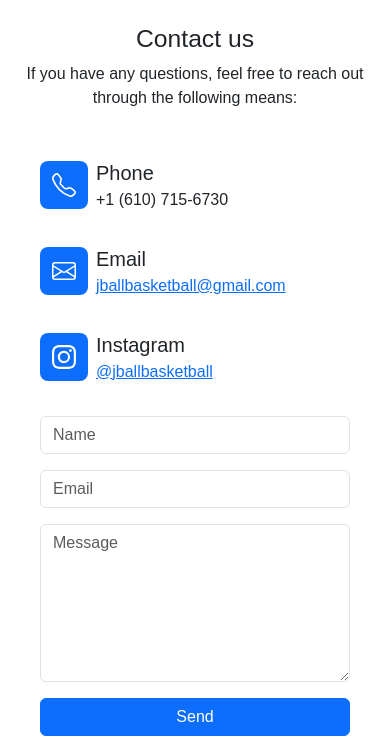
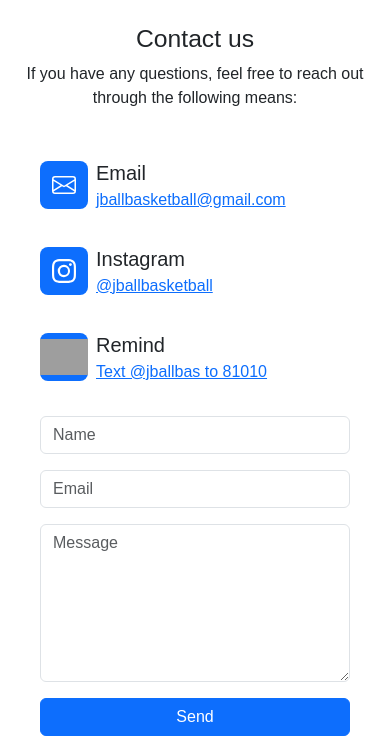
Before and after one commit to JBallBasketball/JBallBasketballWebsite, a Flask app: page /contact/ in a window 390 px wide. Shown: the part 95-846 px from the top of the page. Run offline with Flask 3, Linux system fonts and the light colour scheme; parts of the project's set-up code (start-up, migrations or seed data) failed here and were passed over; some web fonts are replaced; grey boxes are pictures that could not be loaded.

Commit message:
Removed phone number and added remind link to contact section

```diff
--- a/app/templates/contact.html
+++ b/app/templates/contact.html
@@ -72,15 +72,6 @@ j=d.createElement(s),dl=l!='dataLayer'?'&l='+l:'';j.async=true;j.src=
                     <div class="col-md-6 col-lg-4 col-xl-4">
                         <div class="d-flex flex-column justify-content-center align-items-start h-100">
                             <div class="d-flex align-items-center p-3">
-                                <div class="bs-icon-md bs-icon-rounded bs-icon-primary d-flex flex-shrink-0 justify-content-center align-items-center d-inline-block bs-icon"><svg xmlns="http://www.w3.org/2000/svg" width="1em" height="1em" fill="currentColor" viewBox="0 0 16 16" class="bi bi-telephone">
-                                        <path d="M3.654 1.328a.678.678 0 0 0-1.015-.063L1.605 2.3c-.483.484-.661 1.169-.45 1.77a17.568 17.568 0 0 0 4.168 6.608 17.569 17.569 0 0 0 6.608 4.168c.601.211 1.286.033 1.77-.45l1.034-1.034a.678.678 0 0 0-.063-1.015l-2.307-1.794a.678.678 0 0 0-.58-.122l-2.19.547a1.745 1.745 0 0 1-1.657-.459L5.482 8.062a1.745 1.745 0 0 1-.46-1.657l.548-2.19a.678.678 0 0 0-.122-.58L3.654 1.328zM1.884.511a1.745 1.745 0 0 1 2.612.163L6.29 2.98c.329.423.445.974.315 1.494l-.547 2.19a.678.678 0 0 0 .178.643l2.457 2.457a.678.678 0 0 0 .644.178l2.189-.547a1.745 1.745 0 0 1 1.494.315l2.306 1.794c.829.645.905 1.87.163 2.611l-1.034 1.034c-.74.74-1.846 1.065-2.877.702a18.634 18.634 0 0 1-7.01-4.42 18.634 18.634 0 0 1-4.42-7.009c-.362-1.03-.037-2.137.703-2.877L1.885.511z"></path>
-                                    </svg></div>
-                                <div class="px-2">
-                                    <p class="lead mb-0">Phone</p>
-                                    <p class="mb-0">+1 (610) 715-6730</p>
-                                </div>
-                            </div>
-                            <div class="d-flex align-items-center p-3">
                                 <div class="bs-icon-md bs-icon-rounded bs-icon-primary d-flex flex-shrink-0 justify-content-center align-items-center d-inline-block bs-icon"><svg xmlns="http://www.w3.org/2000/svg" width="1em" height="1em" fill="currentColor" viewBox="0 0 16 16" class="bi bi-envelope">
                                         <path d="M0 4a2 2 0 0 1 2-2h12a2 2 0 0 1 2 2v8a2 2 0 0 1-2 2H2a2 2 0 0 1-2-2zm2-1a1 1 0 0 0-1 1v.217l7 4.2 7-4.2V4a1 1 0 0 0-1-1zm13 2.383-4.708 2.825L15 11.105zm-.034 6.876-5.64-3.471L8 9.583l-1.326-.795-5.64 3.47A1 1 0 0 0 2 13h12a1 1 0 0 0 .966-.741M1 11.105l4.708-2.897L1 5.383z"></path>
                                     </svg></div>
@@ -97,6 +88,14 @@ j=d.createElement(s),dl=l!='dataLayer'?'&l='+l:'';j.async=true;j.src=
                                 <div class="px-2">
                                     <p class="lead mb-0">Instagram</p><a href="https://www.instagram.com/jballbasketball/">
                                         <p class="mb-0">@jballbasketball</p>
+                                    </a>
+                                </div>
+                            </div>
+                            <div class="d-flex align-items-center p-3">
+                                <div class="bs-icon-md bs-icon-rounded bs-icon-primary d-flex flex-shrink-0 justify-content-center align-items-center d-inline-block bs-icon"><img class="img-fluid" src="https://ik.imagekit.io/jballbasketball/logos/remind-symbol.svg"></div>
+                                <div class="px-2">
+                                    <p class="lead mb-0">Remind</p><a href="tel:81010">
+                                        <p class="mb-0">Text&nbsp;@jballbas to 81010</p>
                                     </a>
                                 </div>
                             </div>
```
Also changed, not shown: app/templates/index.html (+8 -9 lines), 1 other file.
